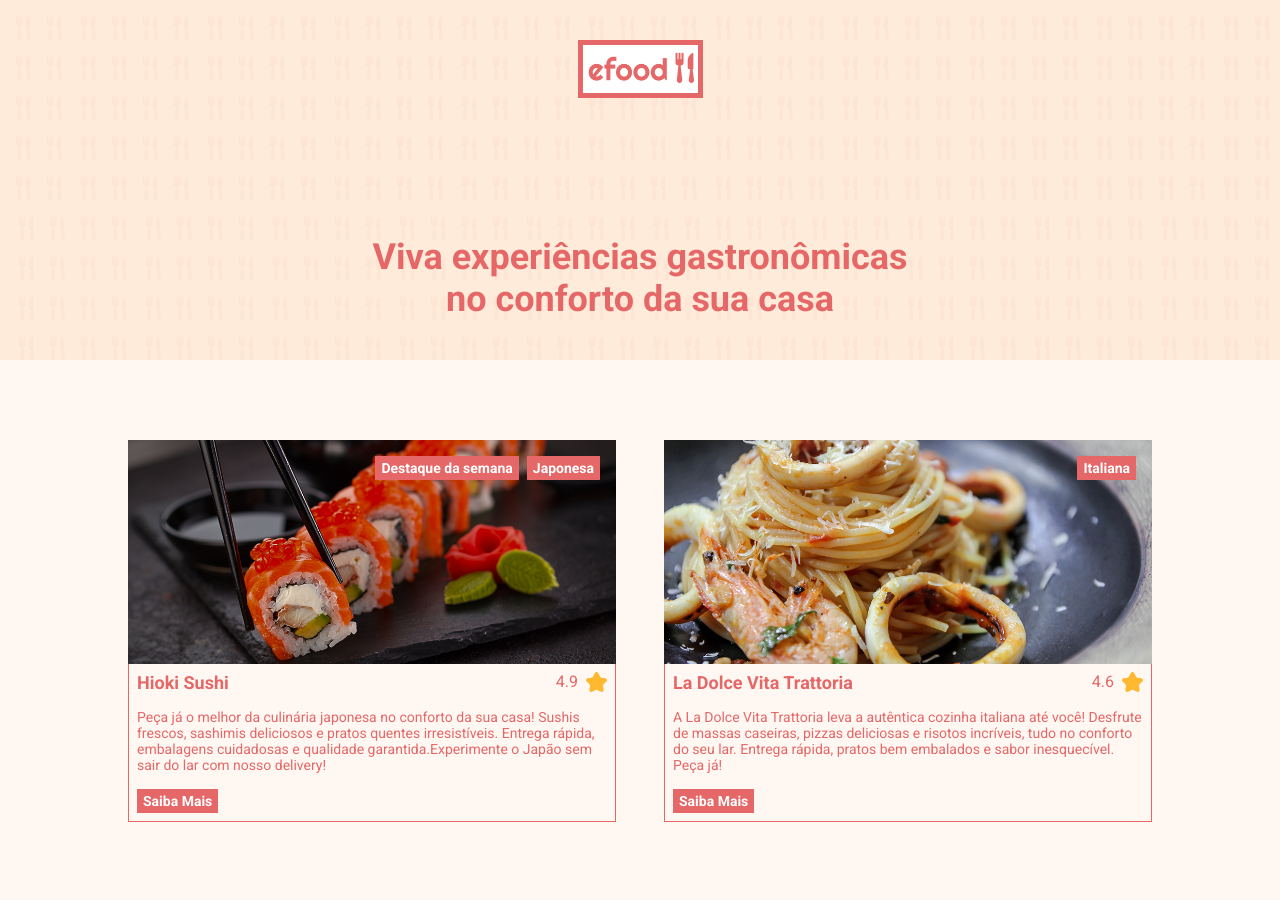
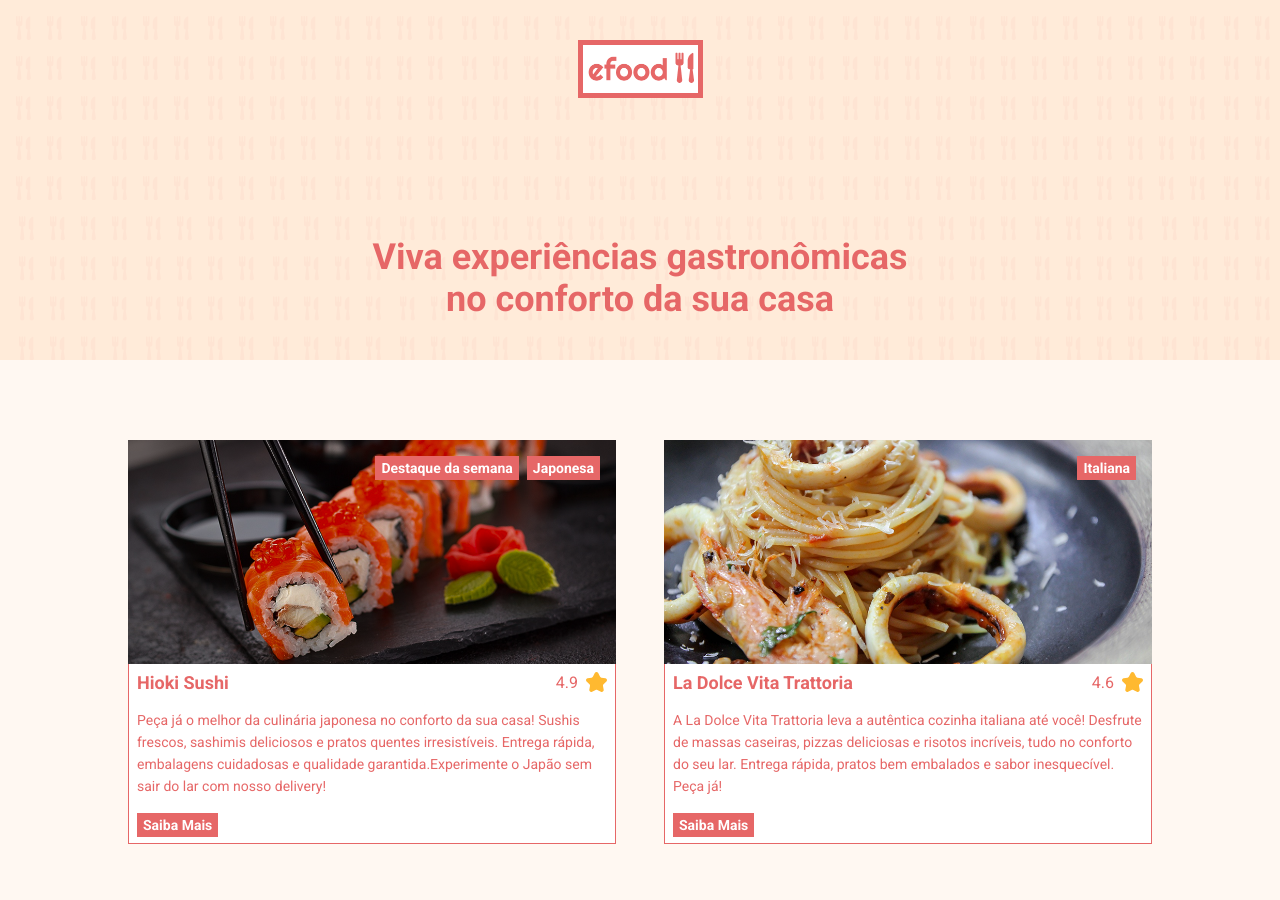
Before and after one commit to GuilhermeLuz-dev/Efood, a React (Create React App) app: page / in a window 1280 px wide. Shown: the top 900 px of the page. Built offline with nearby package versions, Linux system fonts and the light colour scheme.

Commit message:
hot fix: ajusting style

```diff
--- a/src/Components/Banner/style.ts
+++ b/src/Components/Banner/style.ts
@@ -1,5 +1,5 @@
 import styled from 'styled-components';
-import { colors } from '../../style';
+import { colors, Container } from '../../style';
 
 import bannerImage from '../../assets/images/la_doce.png';
 
@@ -18,11 +18,20 @@ export const BannerContainer = styled.div`
     background-color: rgba(0, 0, 0, 0.5); /* preto 50% */
     z-index: 1;
   }
+
+  h2 {
+    margin: 0;
+  }
+
+  ${Container} {
+    display: flex;
+    flex-direction: column;
+    gap: 156px;
+  }
 `;
 
 export const Category = styled.h2`
   font-weight: 100;
-  margin-bottom: 156.5px;
   position: relative;
   z-index: 2;
 `;
--- a/src/Components/Product/index.tsx
+++ b/src/Components/Product/index.tsx
@@ -9,6 +9,7 @@ import {
 
 import Tag from '../Tag';
 import { Link } from 'react-router-dom';
+import Button from '../../Button';
 
 type Props = {
   title: string;
@@ -28,7 +29,8 @@ const Product = ({ description, image, link, score, tags, title }: Props) => (
       ))}
     </TagsContainer>
     <InfosContainer>
-      <CardTitle>{title} </CardTitle>
+      <div>
+        <CardTitle>{title}</CardTitle>
         <Review>
           <span>{score}</span>
           <svg
@@ -46,9 +48,10 @@ const Product = ({ description, image, link, score, tags, title }: Props) => (
             />
           </svg>
         </Review>
+      </div>
       <Description>{description}</Description>
-      <Link to={link}>
-        <Tag>Saiba Mais</Tag>
+      <Link to={link} className="link">
+        <button type="button">Saiba Mais</button>
       </Link>
     </InfosContainer>
   </Card>
--- a/src/Components/Product/style.ts
+++ b/src/Components/Product/style.ts
@@ -18,17 +18,37 @@ export const TagsContainer = styled.div`
 `;
 
 export const InfosContainer = styled.div`
-  position: relative;
+  display: flex;
+  flex-direction: column;
+  justify-content: space-between;
+  height: 180px;
+  padding: 8px;
   margin-top: -4px;
-  padding: 8px;
   border: 1px solid ${colors.pink};
   border-top: none;
+  background-color: ${colors.white};
+  div {
+    display: flex;
+    justify-content: space-between;
+    align-items: center;
+  }
+
+  a {
+    text-decoration: none;
+  }
+  button {
+    padding: 4px 6px;
+    font-size: 14px;
+    font-weight: bold;
+    background-color: ${colors.pink};
+    color: ${colors.white};
+    text-align: center;
+    border: none;
+    cursor: pointer;
+  }
 `;
 
 export const Review = styled.div`
-  position: absolute;
-  top: 8px;
-  right: 8px;
   display: flex;
   gap: 8px;
   align-items: center;
@@ -37,9 +57,11 @@ export const Review = styled.div`
 export const CardTitle = styled.h3`
   font-size: 18px;
   font-weight: bold;
+  margin: 0;
 `;
 
 export const Description = styled.p`
   font-size: 14px;
+  line-height: 22px;
   margin: 16px 0;
 `;
```
Lines whose indentation alone changed are shown as unchanged.
